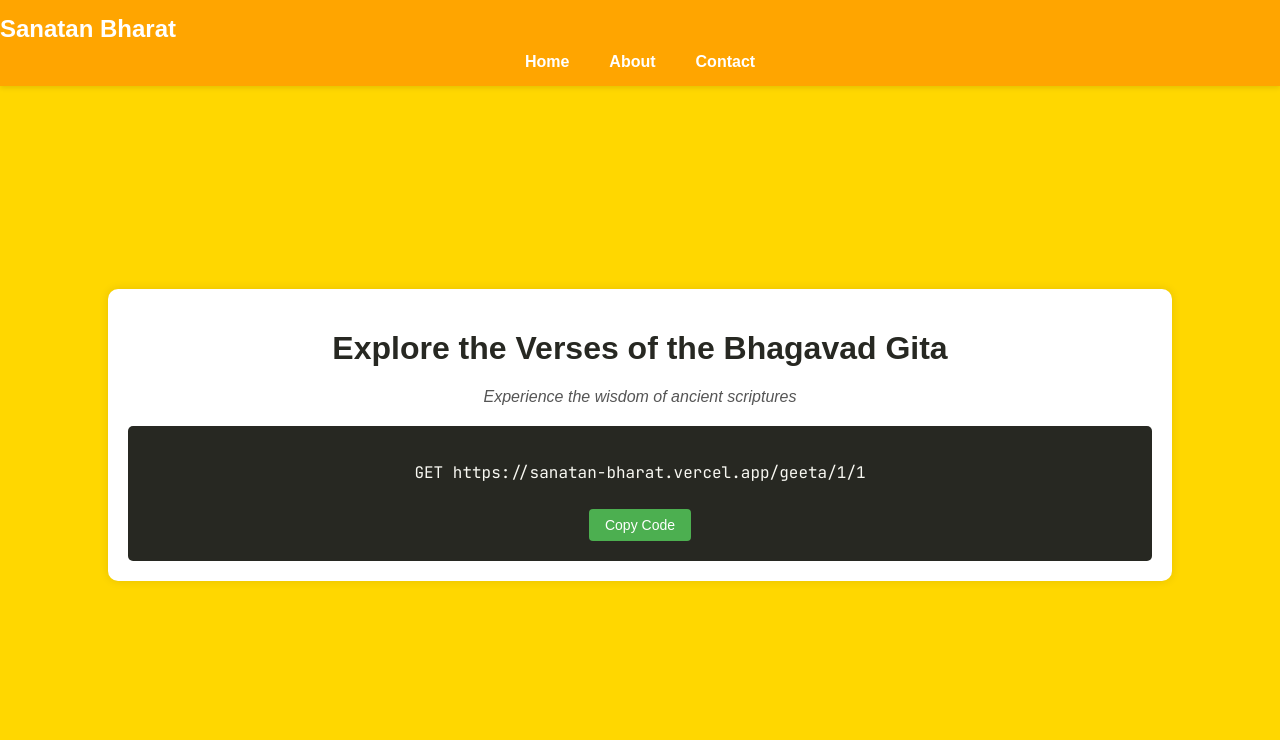
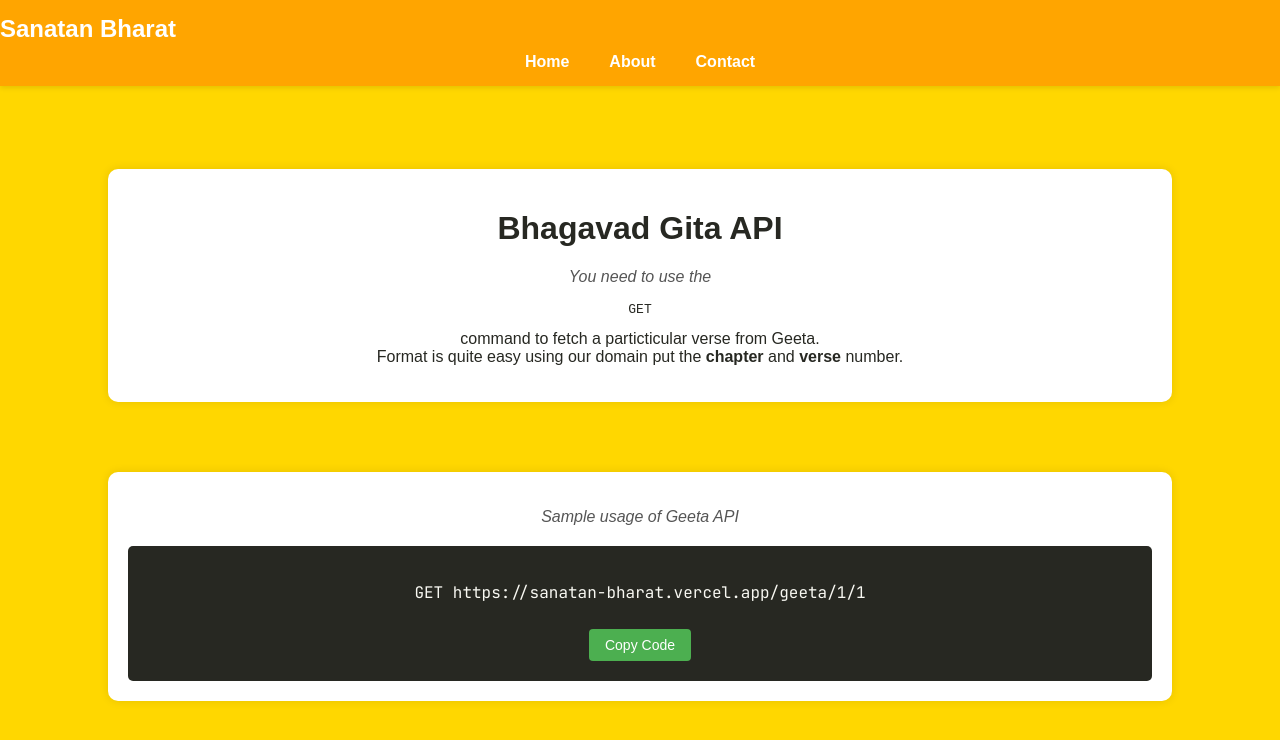
Before and after one commit to PrakharDoneria/Indian-Sanatan, a plain HTML site: page index.html in a window 1280 px wide. Drawn offline with Linux system fonts and the light colour scheme; a web font is replaced by a local one.

Commit message:
Docs for Geeta

```diff
--- a/index.html
+++ b/index.html
@@ -21,9 +21,15 @@
         </div>
     </div>
 
+    <!-- DOCUMENTATION FOR GEETA API @PrakharDoneria -->
+
     <div class="container">
-        <h1>Explore the Verses of the Bhagavad Gita</h1>
-        <p class="note">Experience the wisdom of ancient scriptures</p>
+        <h1>Bhagavad Gita API</h1>
+        <p class="note">You need to use the <pre> GET </pre> command to fetch a particticular verse from Geeta. <br>Format is quite easy using our domain put the <b> chapter </b>and<b> verse </b> number.</p>
+    </div>
+
+    <div class="container">
+        <p class="note">Sample usage of Geeta API</p>
         <div class="code-snippet">
             <pre id="codeSnippet">
 GET https://sanatan-bharat.vercel.app/geeta/1/1
```
